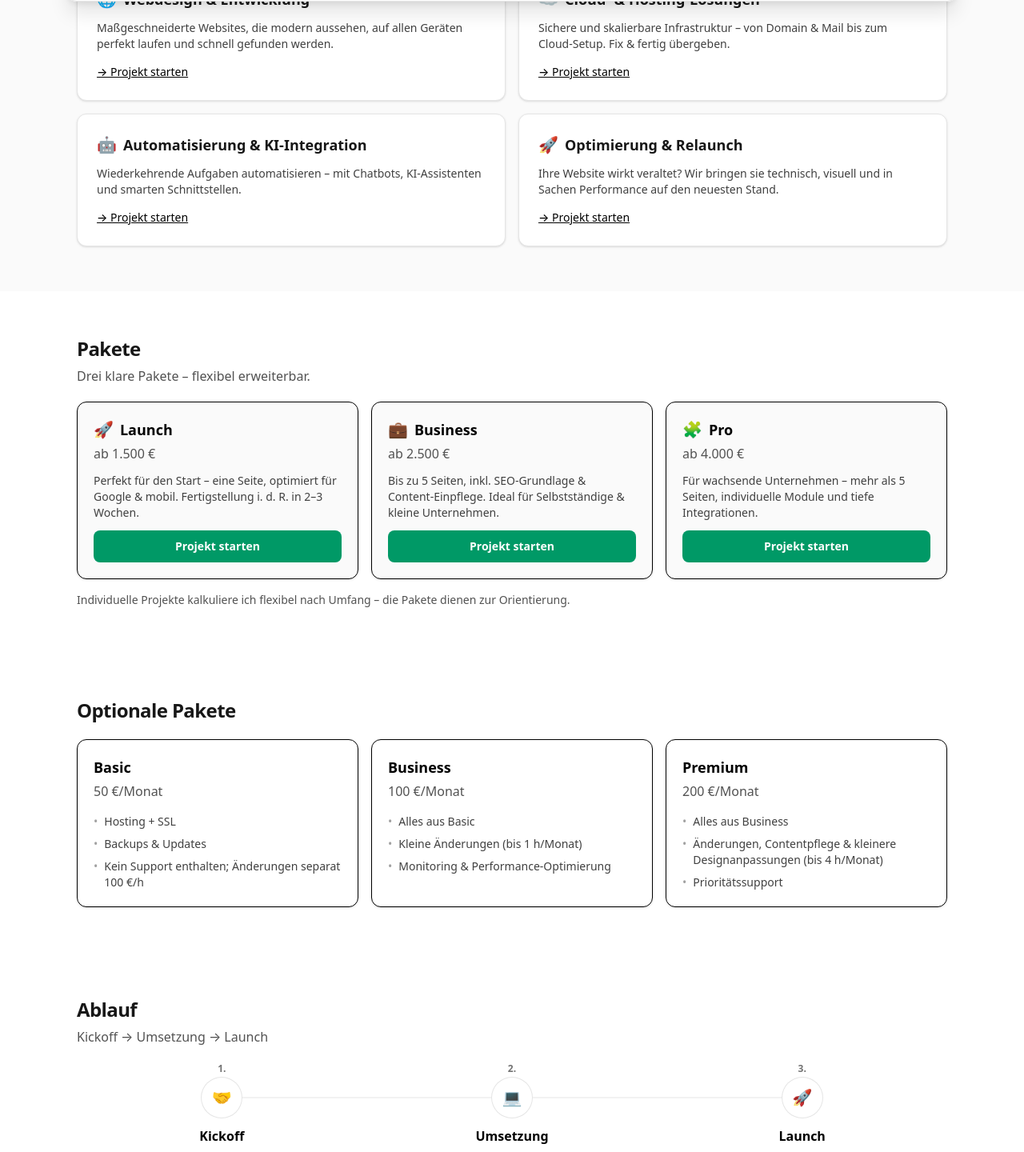
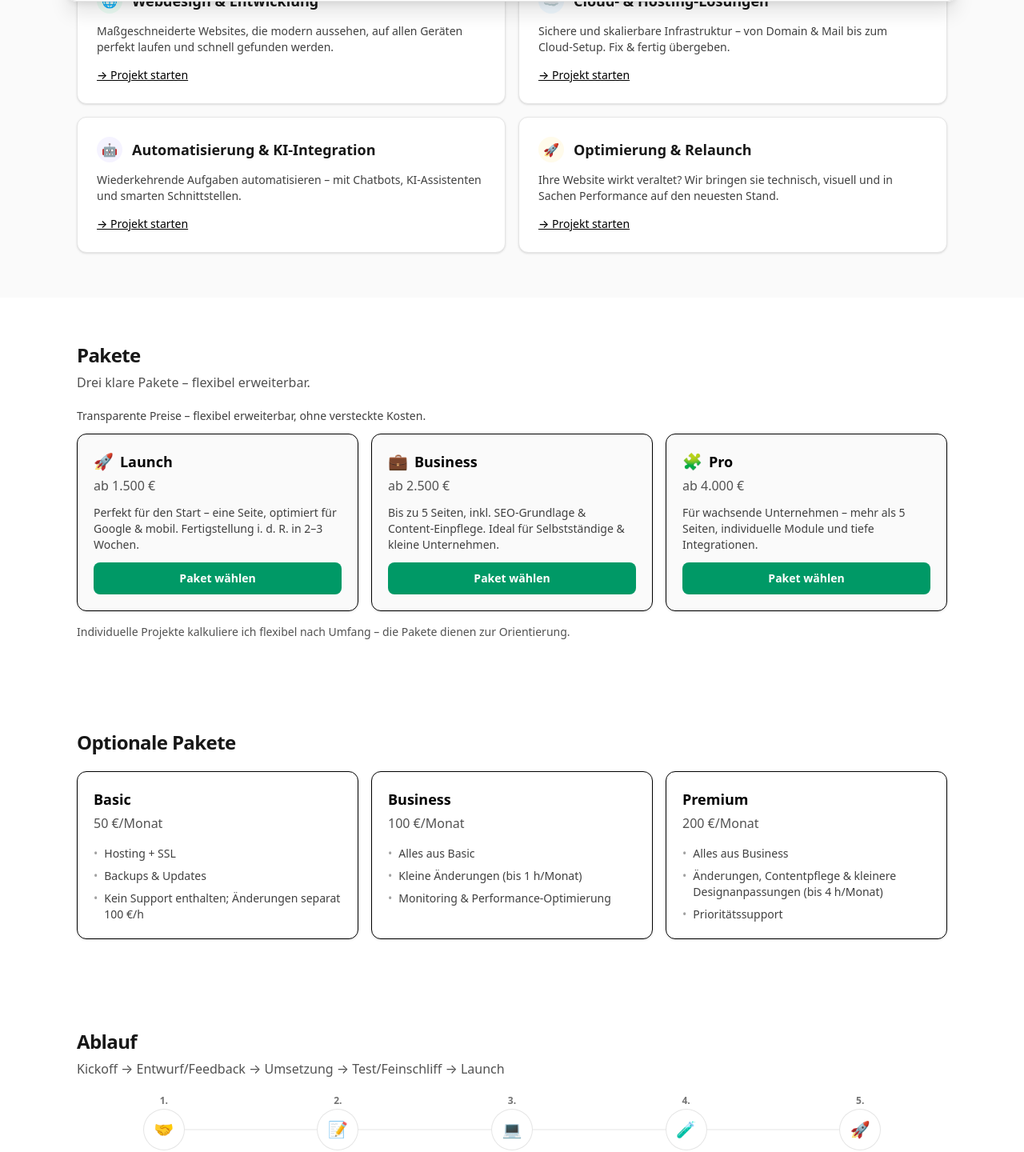
Before and after one commit to Remodops/digitalwerk, a Next.js app: page /leistungen in a window 1280 px wide. Shown: the part 782-2222 px from the top of the page at 80% size. Built offline with nearby package versions, Linux system fonts and the light colour scheme; no server answers.

Commit message:
style(leistungen): Timeline-Beschreibungen optisch getrennt (max-width + relaxed leading) für klarere Schrittwirkung

```diff
--- a/src/app/(site)/leistungen/page.tsx
+++ b/src/app/(site)/leistungen/page.tsx
@@ -105,10 +105,13 @@ export default function Page() {
       </Section>
       <Section title="Leistungsbereiche" subtitle="Was wir konkret für dein Projekt umsetzen" className="bg-neutral-50 py-6 sm:py-8">
         <div className="grid grid-cols-1 gap-4 sm:grid-cols-2">
-          {services.map((s) => (
-            <Card key={s.title} className="h-full p-5">
-              <div className="flex items-center gap-2">
-                <span aria-hidden className="text-xl">{s.icon}</span>
+          {services.map((s, i) => {
+            const iconBg = ["bg-emerald-50", "bg-sky-50", "bg-violet-50", "bg-amber-50"][i % 4];
+            const cardAltBg = i % 2 === 1 ? "bg-neutral-50" : "";
+            return (
+              <Card key={s.title} className={`h-full p-5 ${cardAltBg}`}>
+                <div className="flex items-center gap-3">
+                  <span aria-hidden className={`flex h-8 w-8 items-center justify-center rounded-full ${iconBg}`}>{s.icon}</span>
                   <h3 className="text-lg font-semibold text-neutral-900">{s.title}</h3>
                 </div>
                 <p className="mt-3 text-sm text-neutral-700">{s.description}</p>
@@ -116,13 +119,15 @@ export default function Page() {
                   <Link href="/kontakt" className="text-sm font-medium underline">→ Projekt starten</Link>
                 </div>
               </Card>
-          ))}
+            );
+          })}
         </div>
       </Section>
       <Section id="preise" title="Pakete" subtitle="Drei klare Pakete – flexibel erweiterbar." className="py-6 sm:py-8">
+        <p className="text-sm text-neutral-700 mb-3">Transparente Preise – flexibel erweiterbar, ohne versteckte Kosten.</p>
         <div className="grid grid-cols-1 gap-4 sm:grid-cols-3">
           {packages.map((p) => (
-            <div key={p.name} className="rounded-xl border bg-neutral-50 p-5 shadow-sm">
+            <div key={p.name} className="rounded-xl border bg-neutral-50 p-5 shadow-sm flex h-full flex-col">
               <div className="flex items-center gap-2">
                 <span aria-hidden className="text-xl">{p.icon}</span>
                 <h3 className="text-lg font-semibold">{p.name}</h3>
@@ -133,8 +138,8 @@ export default function Page() {
                   <p key={f}>{f}</p>
                 ))}
               </div>
-              <div className="mt-3">
-                <Link href="/kontakt"><Button variant="accent" className="w-full">Projekt starten</Button></Link>
+              <div className="mt-auto pt-3">
+                <Link href="/kontakt"><Button variant="accent" className="w-full">Paket wählen</Button></Link>
               </div>
             </div>
           ))}
@@ -157,13 +162,15 @@ export default function Page() {
         </div>
       </Section>
 
-      <Section title="Ablauf" subtitle="Kickoff → Umsetzung → Launch" className="py-6 sm:py-8">
+      <Section title="Ablauf" subtitle="Kickoff → Entwurf/Feedback → Umsetzung → Test/Feinschliff → Launch" className="py-6 sm:py-8">
         <div>
-          <ol className="grid grid-cols-1 gap-y-4 sm:grid-cols-3 sm:gap-0">
-            {[{ key: "Kickoff", icon: "🤝" }, { key: "Umsetzung", icon: "💻" }, { key: "Launch", icon: "🚀" }].map((step, i) => {
+          <ol className="grid grid-cols-1 gap-y-4 sm:grid-cols-5 sm:gap-0">
+            {[{ key: "Kickoff", icon: "🤝" }, { key: "Entwurf / Feedback", icon: "📝" }, { key: "Umsetzung", icon: "💻" }, { key: "Test / Feinschliff", icon: "🧪" }, { key: "Launch", icon: "🚀" }].map((step, i, arr) => {
               const desc = {
                 Kickoff: "Ziele, Inhalte & Designideen festlegen.",
+                "Entwurf / Feedback": "Erste Entwürfe, Feedbackrunde & Anpassungen.",
                 Umsetzung: "Website entwickeln, Inhalte einpflegen, Technik testen.",
+                "Test / Feinschliff": "Qualitätssicherung, letzte Details & Performance.",
                 Launch: "Live‑Schaltung, Übergabe & kurze Einführung.",
               } as const;
               return (
@@ -173,7 +180,7 @@ export default function Page() {
                     {i > 0 && (
                       <div className="absolute left-0 right-[calc(50%+24px)] top-1/2 -translate-y-1/2 hidden h-px bg-neutral-200 z-0 sm:block" aria-hidden />
                     )}
-                    {i < 2 && (
+                    {i < arr.length - 1 && (
                       <div className="absolute left-[calc(50%+24px)] right-0 top-1/2 -translate-y-1/2 hidden h-px bg-neutral-200 z-0 sm:block" aria-hidden />
                     )}
                     <div className="absolute left-1/2 top-1/2 -translate-x-1/2 -translate-y-1/2 z-10 flex h-[50px] w-[50px] items-center justify-center rounded-full bg-white ring-1 ring-neutral-200">
@@ -181,7 +188,7 @@ export default function Page() {
                     </div>
                   </div>
                   <div className="mt-3 font-semibold">{step.key}</div>
-                  <p className="mt-2 text-sm text-neutral-700">{desc[step.key as keyof typeof desc]}</p>
+                  <p className="mt-2 text-sm text-neutral-700 max-w-[32ch] mx-auto sm:mx-0 leading-relaxed">{desc[step.key as keyof typeof desc]}</p>
                   {step.key === "Launch" && (
                     <div className="mt-3">
                       <Link href="/kontakt"><Button variant="accent" className="text-xs px-3 py-1.5">Go Live</Button></Link>
@@ -216,7 +223,7 @@ export default function Page() {
         </div>
       </Section>
       <Section className="py-6 sm:py-8">
-        <Link href="/kontakt"><Button variant="accent">Projekt starten</Button></Link>
+        <Link href="/kontakt"><Button variant="accent">Jetzt unverbindlich anfragen</Button></Link>
       </Section>
     </>
   );
```
Lines whose indentation alone changed are shown as unchanged.
